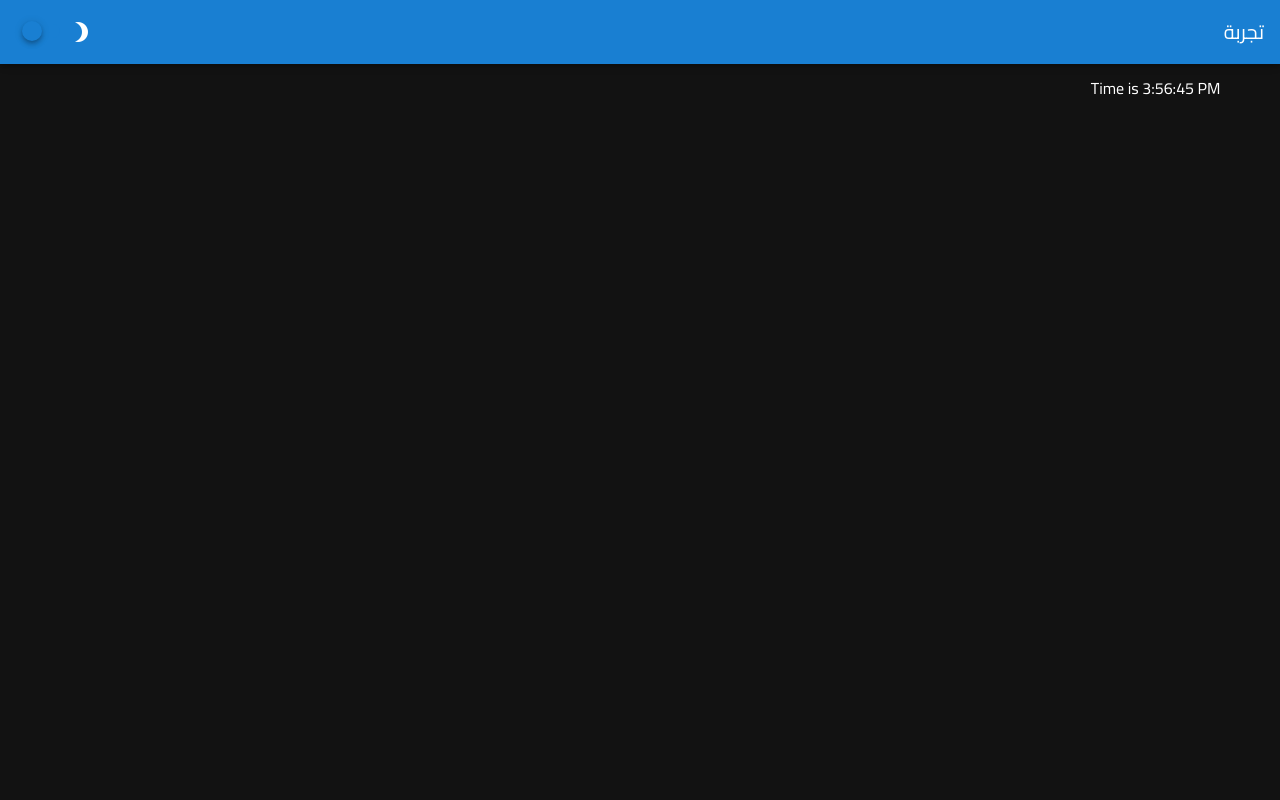
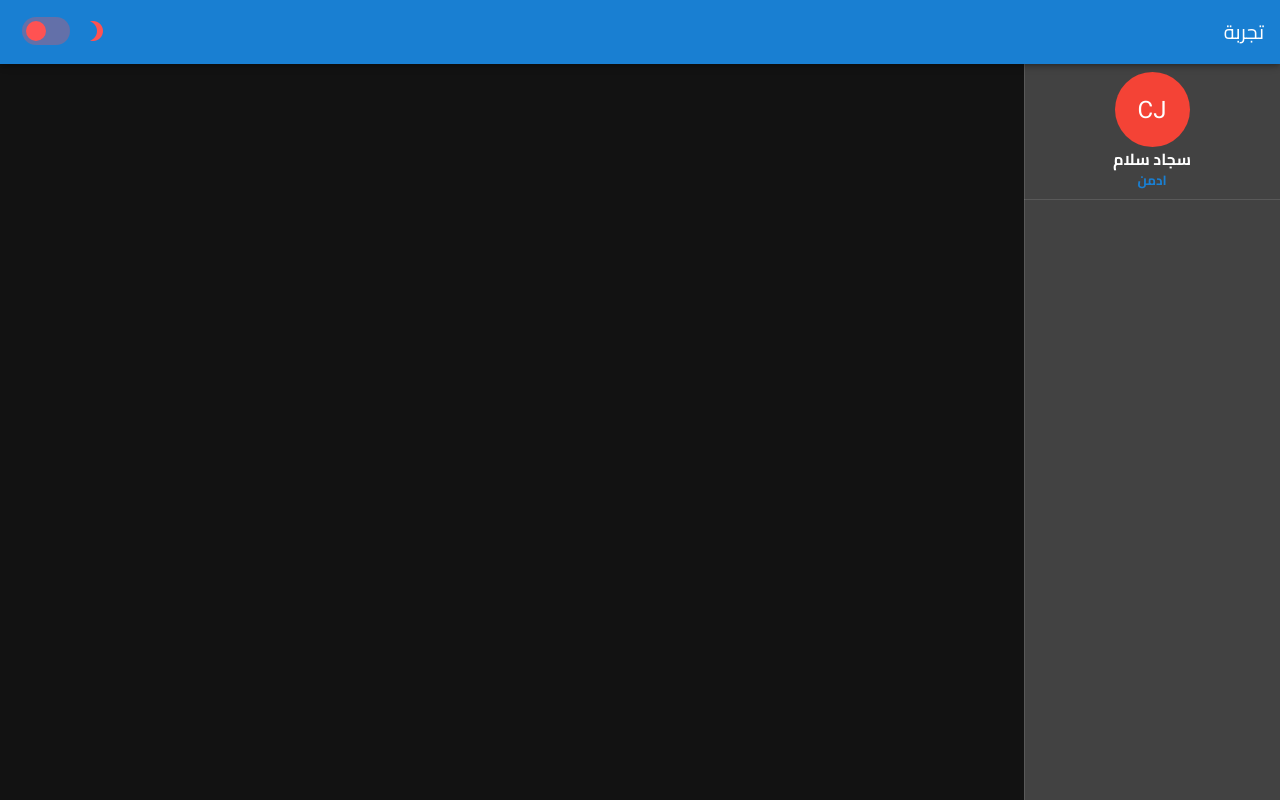
Before and after one commit to SajadSalam/vue-layout, a Vue app: page /dashboard in a window 1280 px wide. Built offline with nearby package versions, Linux system fonts and the light colour scheme.

Commit message:
ADDED SIDEBAR

```diff
--- a/src/layouts/MainLayout.vue
+++ b/src/layouts/MainLayout.vue
@@ -1,7 +1,8 @@
 <template>
   <v-app>
     <v-main>
-      <app-bar />
+      <navigation-bar />
+    <app-bar />
       <v-container>
         <router-view />
       </v-container>
@@ -10,9 +11,11 @@
 </template>
 <script>
 import AppBar from "./AppBar.vue";
+import NavigationBar from "./NavigationBar.vue";
 export default {
   components: {
     AppBar,
+    NavigationBar
   },
 };
 </script>
--- a/src/layouts/NavigationBar.vue
+++ b/src/layouts/NavigationBar.vue
@@ -1,6 +1,6 @@
 <template>
   <v-navigation-drawer color="secondary" absolute permanent right>
-    <div class="d-flex align-center justify-center flex-column py-2 px-2">
+    <div class="d-flex align-center justify-center flex-column py-2 px-1">
       <div class="border-1">
         <v-avatar size="75" color="red">
           <span class="white--text text-h5">CJ</span>
--- a/src/layouts/ThemeType.vue
+++ b/src/layouts/ThemeType.vue
@@ -1,16 +1,8 @@
 <template>
   <div class="d-flex align-center justify-around">
-    <div class="d-flex align-center justify-around">
-      <v-icon class="mx-1">
-        {{ dark ? "mdi-moon-waxing-crescent" : "mdi-white-balance-sunny" }}
-      </v-icon>
-      <v-switch
-        class="mt-5"
-        @change="updateDarkMode"
-        type="error"
-        v-model="dark"
-      ></v-switch>
-    </div>
+      <div class="d-flex align-center justify-around">
+        <v-switch inset class="mt-5" @change="updateDarkMode" :prepend-icon="dark ? 'mdi-moon-waxing-crescent' : 'mdi-white-balance-sunny'" color="error" dark  v-model="dark"></v-switch>
+      </div>
   </div>
 </template>
 <script>
@@ -20,11 +12,11 @@ export default {
       dark: this.$store.state.dark,
     };
   },
-  methods: {
-    updateDarkMode() {
-      this.$store.commit("UPDATE_RTL", this.dark);
-      this.$vuetify.theme.dark = this.dark;
-    },
-  },
+  methods:{
+      updateDarkMode(){
+        this.$store.commit('UPDATE_RTL', this.dark)
+        this.$vuetify.theme.dark =  this.dark
+      }
+  }
 };
 </script>
```
